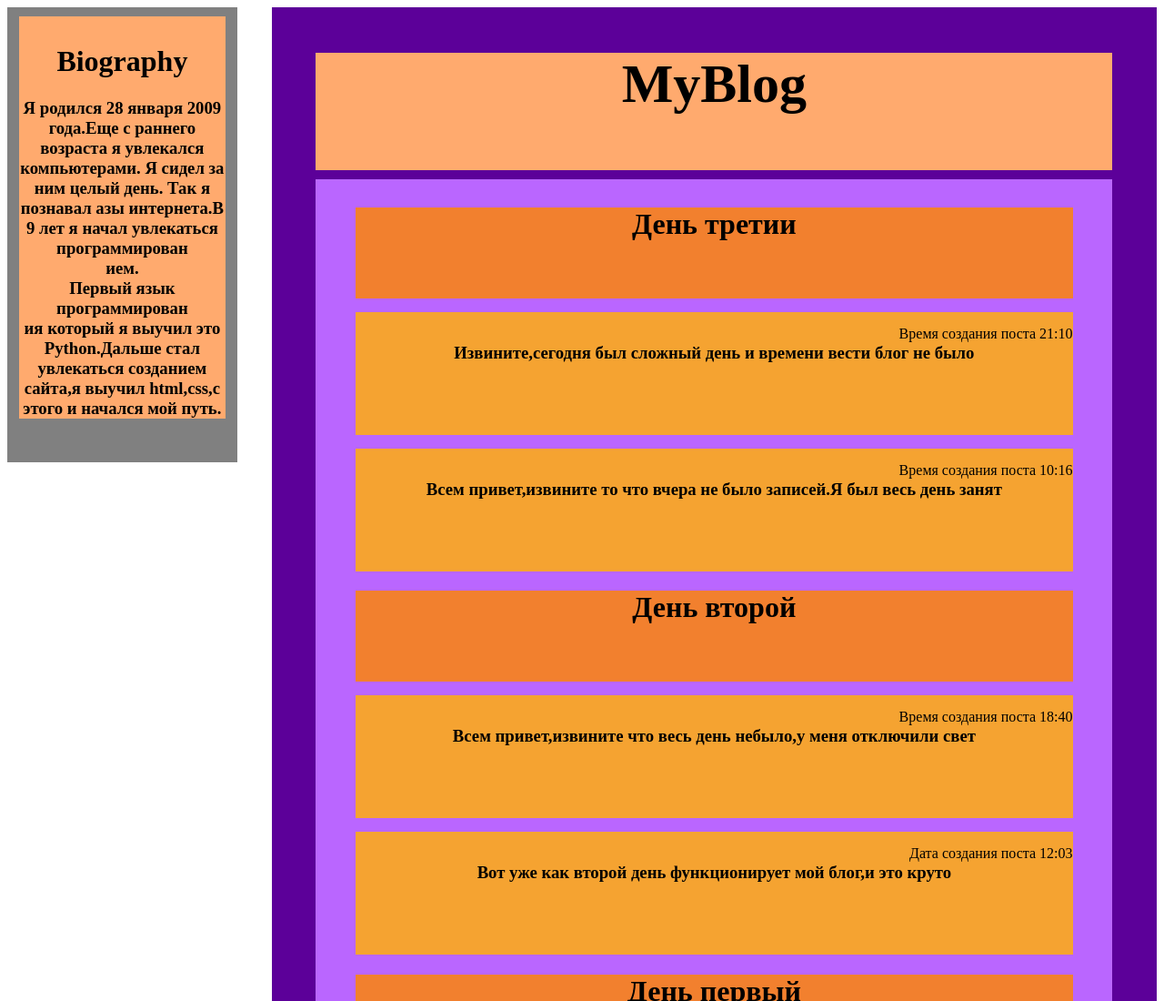
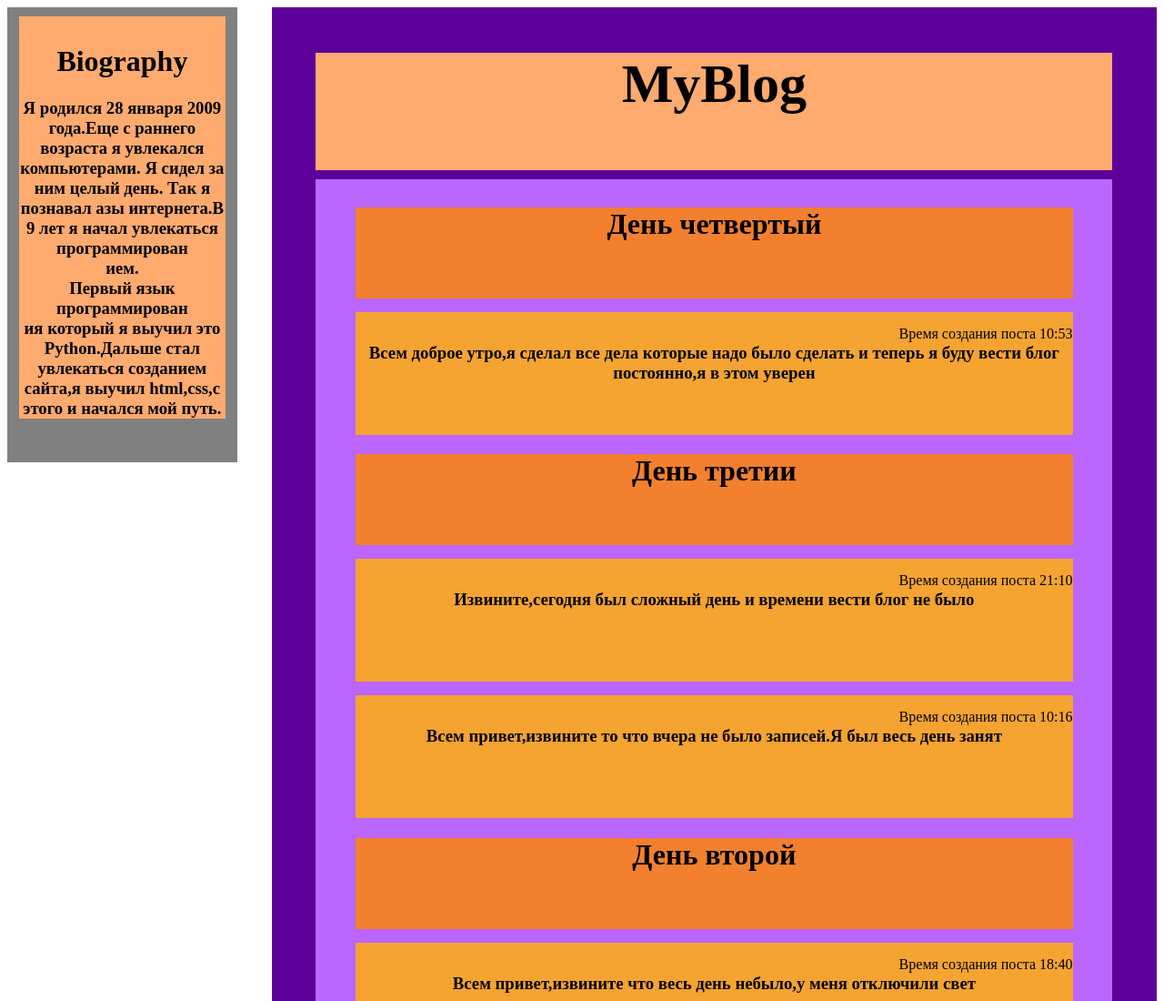
Before and after one commit to Sydykov2021/MyBlog, a plain HTML site: page index.html in a window 1280 px wide. Shown: the top 1100 px of the page at 91% size. Drawn offline with Linux system fonts and the light colour scheme.

Commit message:
Update index.html

```diff
--- a/index.html
+++ b/index.html
@@ -139,6 +139,13 @@
 			<div class="header"><h2>MyBlog</h2></div>
 			<div class="inner">
 				<div class="hhead">
+					<h1>День четвертый</h1>
+				</div>
+				<div class="info">
+					<time>Время создания поста 10:53</time>
+					<h3>Всем доброе утро,я сделал все дела которые надо было сделать и теперь я буду вести блог постоянно,я в этом уверен</h3>
+				</div>
+				<div class="hhead">
 					<h1>День третии</h1>
 				</div>
 				<div class="info">
```
